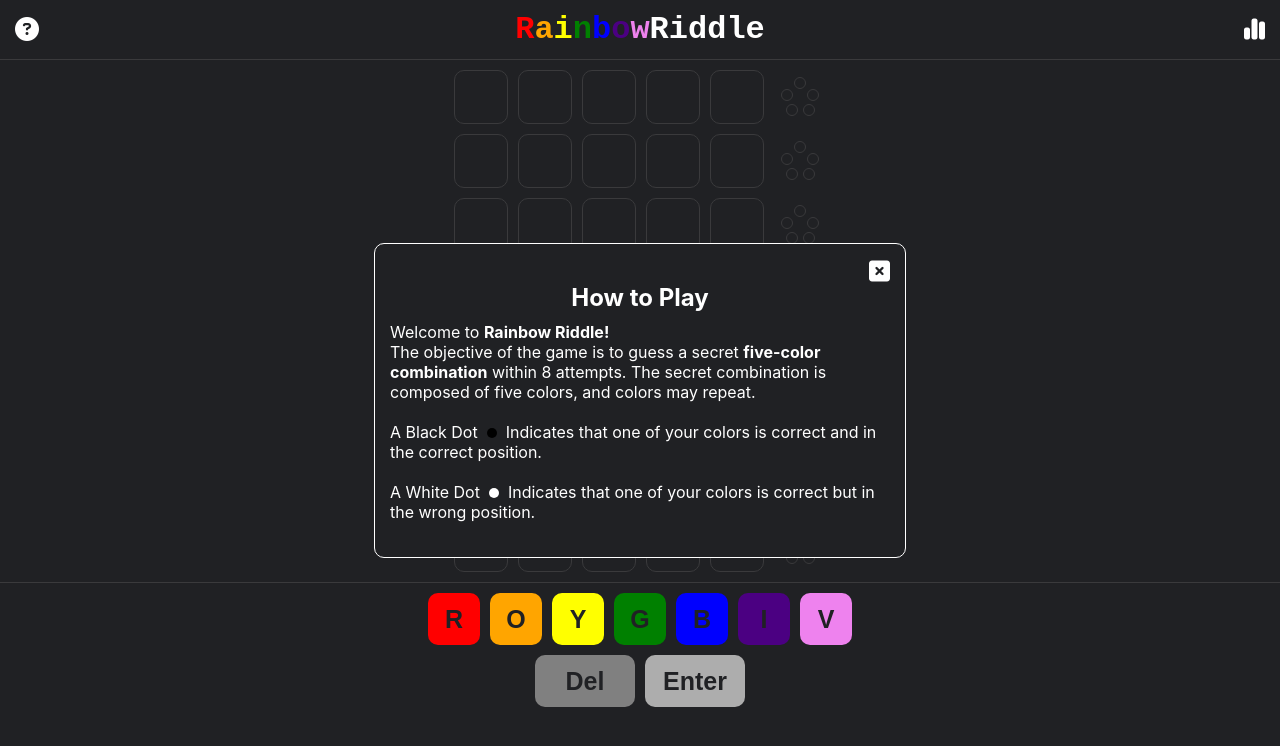
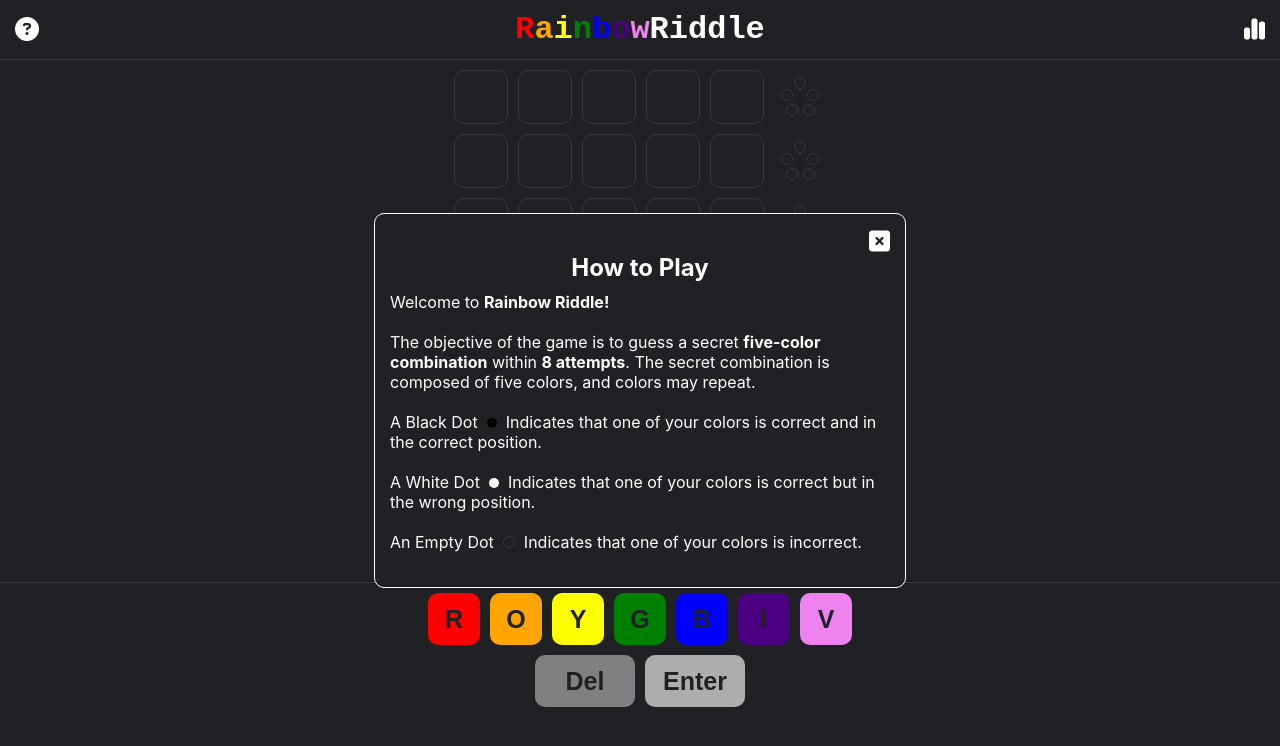
Before and after one commit to JanRoces/rainbow-riddle, a React (Create React App) app: page / in a window 1280 px wide. Both pictures are taken after a click on the element 27 px from the left and 29 px from the top of the page. Shown: the top 746 px of the page. Built offline with nearby package versions, Linux system fonts and the light colour scheme.

Commit message:
update how to play

```diff
--- a/src/components/PopupHowToPlay.js
+++ b/src/components/PopupHowToPlay.js
@@ -12,10 +12,11 @@ function PopupHowToPlay({ showHowToPlay, toggleShowHowToPlay }) {
       <div className="description">
         Welcome to <b>Rainbow Riddle!</b>
         <br />
+        <br />
         <div>
           The objective of the game is to guess a secret{' '}
-          <b>five-color combination</b>&nbsp;within 8 attempts. The secret
-          combination is composed of five colors, and colors may repeat.
+          <b>five-color combination</b>&nbsp;within <b>8 attempts</b>. The
+          secret combination is composed of five colors, and colors may repeat.
         </div>
         <br />
         <div>
@@ -31,6 +32,12 @@ function PopupHowToPlay({ showHowToPlay, toggleShowHowToPlay }) {
           &nbsp; Indicates that one of your colors is correct but in the wrong
           position.
         </div>
+        <br />
+        <div>
+          An Empty Dot &nbsp;
+          <span className="dot-empty"></span>
+          &nbsp; Indicates that one of your colors is incorrect.
+        </div>
       </div>
     );
   }
```
